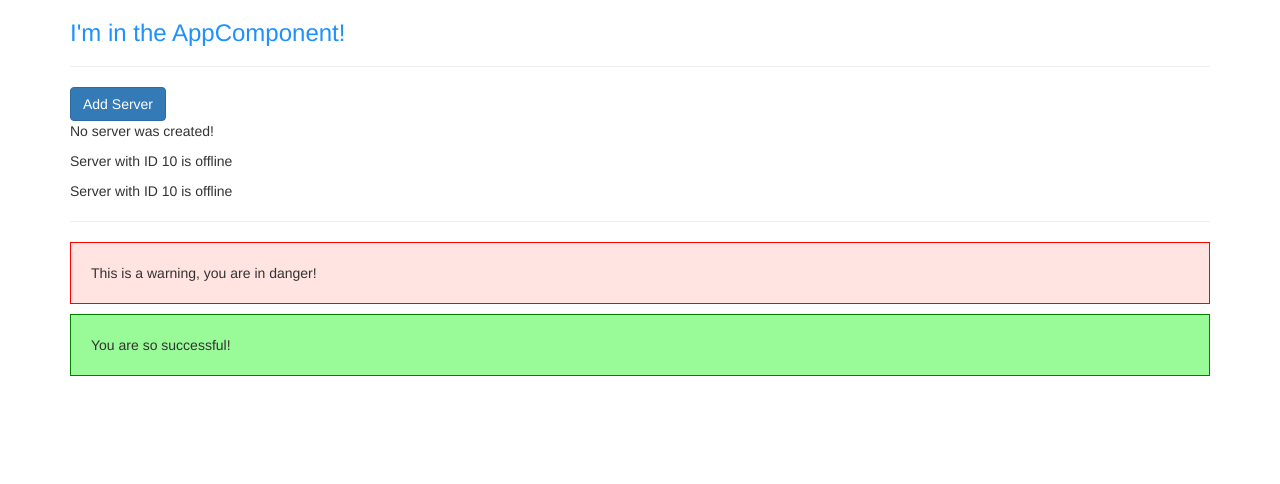
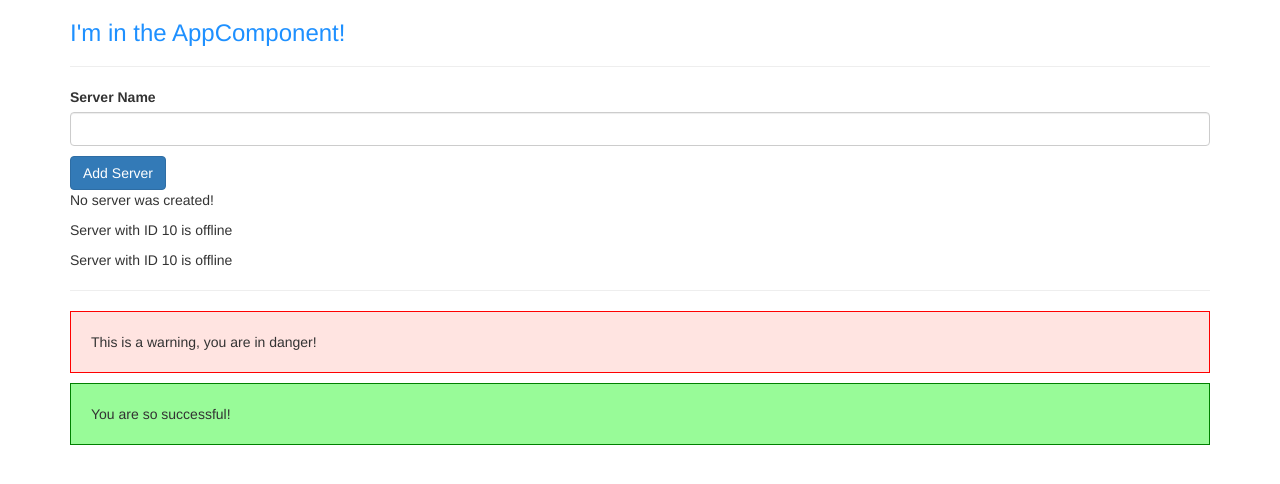
Before and after one commit to Samenti/udemy-angular, an Angular app: page / in a window 1280 px wide. Shown: the top 484 px of the page. Built offline with nearby package versions, Linux system fonts and the light colour scheme.

Commit message:
passing the event object in an event binding; displaying the value

```diff
--- a/src/app/servers/servers.component.html
+++ b/src/app/servers/servers.component.html
@@ -1,3 +1,6 @@
+<label>Server Name</label>
+<input type="text" class="form-control" (input)="onUpdateServerName($event)" />
+<p>{{ serverName }}</p>
 <button
   class="btn btn-primary"
   [disabled]="!allowNewServer"
--- a/src/app/servers/servers.component.ts
+++ b/src/app/servers/servers.component.ts
@@ -12,6 +12,7 @@
 export class ServersComponent implements OnInit {
   allowNewServer = false;
   serverCreationStatus = 'No server was created!';
+  serverName = '';
 
   constructor() {
     setTimeout(() => {
@@ -24,4 +25,8 @@
   onCreateServer() {
     this.serverCreationStatus = 'Server was created!';
   }
+
+  onUpdateServerName(event: any) {
+    this.serverName = (<HTMLInputElement>event.target).value;
+  }
 }
```
